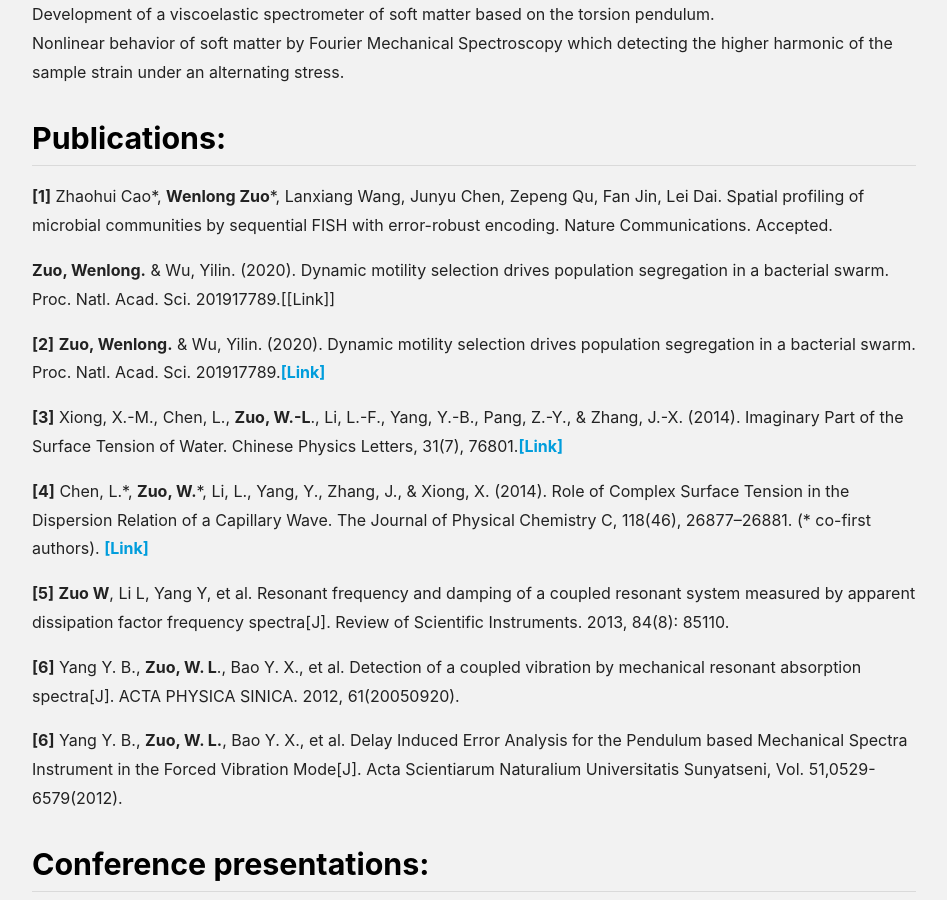
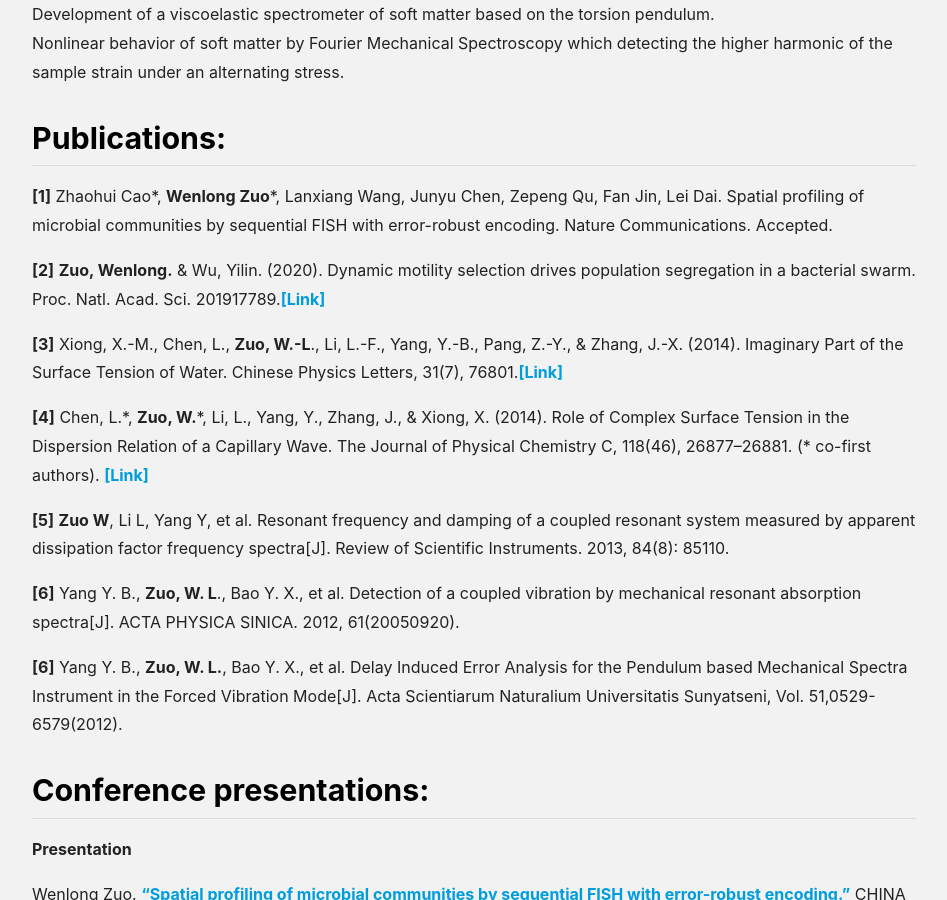
Before and after one commit to JacobZuo/jacobzuo.github.io, a Jekyll site: the page built from about.md, in a window 1280 px wide and 900 px high, scrolled down 1515 px. Shown: the whole window, without its empty margins (166-1113 px from the left). Built offline with Jekyll 4.4.1, drawn with Linux system fonts in a browser that asks for light colours; nearby versions of some CDN libraries.

Commit message:
Update about.md

```diff
--- a/about.md
+++ b/about.md
@@ -56,8 +56,6 @@ Nonlinear behavior of soft matter by Fourier Mechanical Spectroscopy which detec
 
 **[1]** Zhaohui Cao\*, **Wenlong Zuo**\*, Lanxiang Wang, Junyu Chen, Zepeng Qu, Fan Jin, Lei Dai. Spatial profiling of microbial communities by sequential FISH with error-robust encoding. Nature Communications. Accepted.
 
-**Zuo, Wenlong.** & Wu, Yilin. (2020). Dynamic motility selection drives population segregation in a bacterial swarm. Proc. Natl. Acad. Sci. 201917789.[[Link]]
-
 **[2]** **Zuo, Wenlong.** & Wu, Yilin. (2020). Dynamic motility selection drives population segregation in a bacterial swarm. Proc. Natl. Acad. Sci. 201917789.[[Link]](https://www.pnas.org/content/117/9/4693)
 
 **[3]** Xiong, X.-M., Chen, L., **Zuo, W.-L**., Li, L.-F., Yang, Y.-B., Pang, Z.-Y., & Zhang, J.-X. (2014). Imaginary Part of the Surface Tension of Water. Chinese Physics Letters, 31(7), 76801.[[Link]](https://iopscience.iop.org/article/10.1088/0256-307X/31/7/076801/meta)
```
